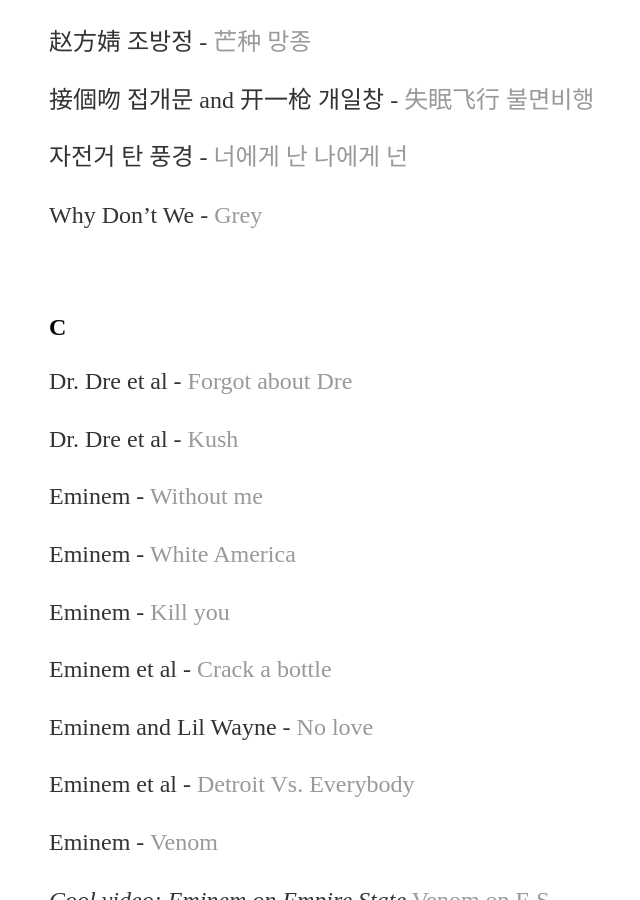
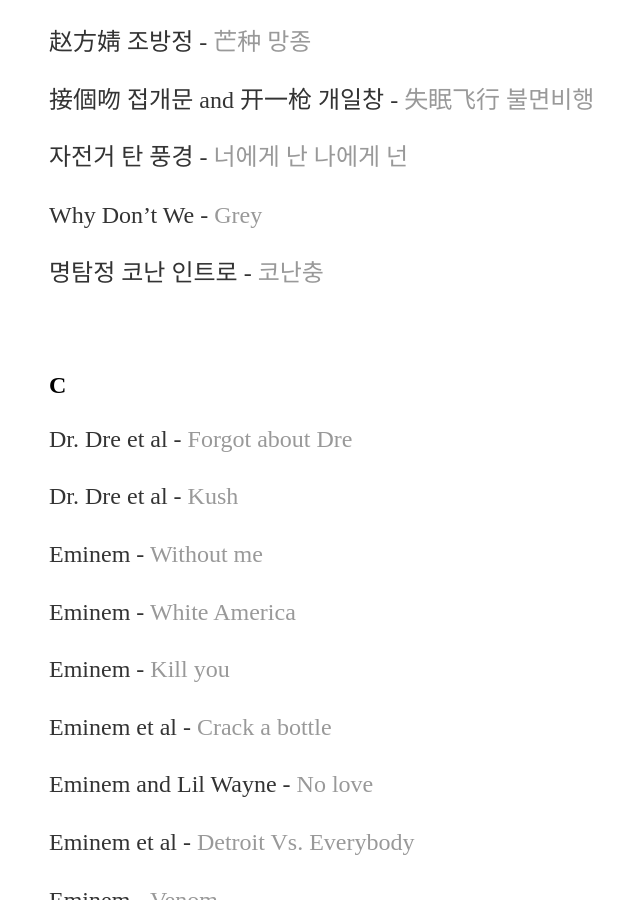
Before and after one commit to yjkweon24/yjkweon24.github.io, a Jekyll site: the page built from _posts/2018-10-23-songs-that-i-love.md, in a window 1280 px wide and 900 px high, scrolled down 7620 px. Shown: the whole window, without its empty margins (143-783 px from the left). Built offline with Jekyll 4.4.1, drawn with Linux system fonts in a browser that asks for light colours.

Commit message:
Update 2018-10-23-songs-that-i-love.md

```diff
--- a/_posts/2018-10-23-songs-that-i-love.md
+++ b/_posts/2018-10-23-songs-that-i-love.md
@@ -263,6 +263,8 @@
 
 Why Don't We - [Grey](https://youtu.be/1ox_P0H65XI)
 
+명탐정 코난 인트로 - [코난충](https://youtu.be/qQmJy2rG20s)
+
 <br>
 
 ## C
```
